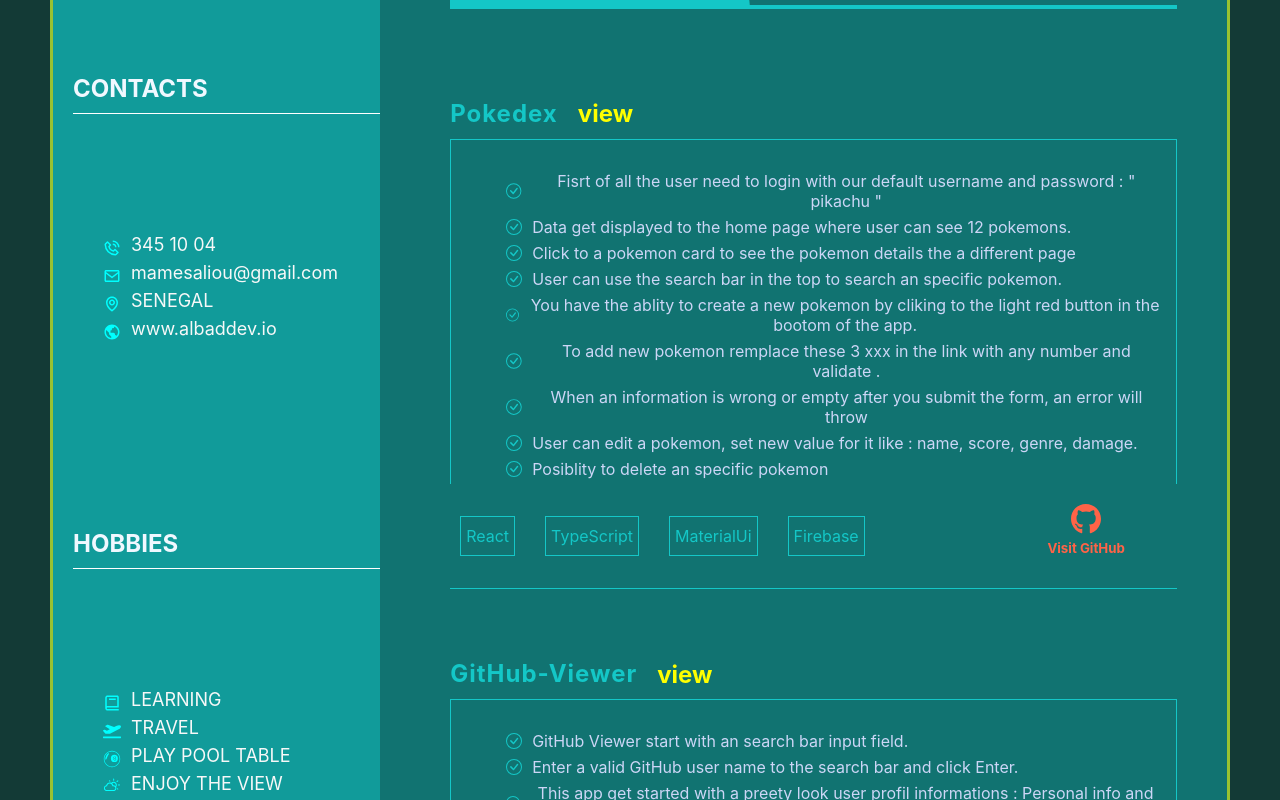
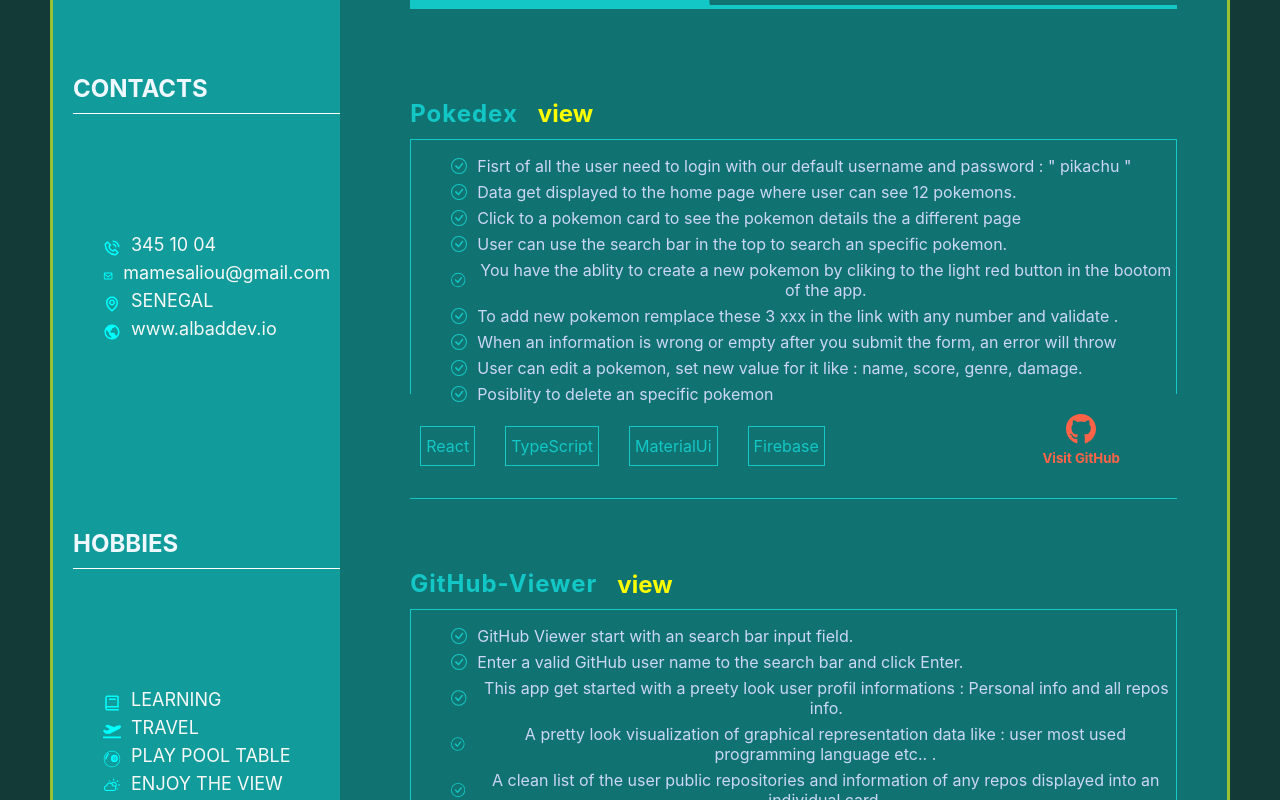
Before and after one commit to AlbadDev/portfolio_v1, a Next.js app: page /resume in a window 1280 px wide. Shown: the part 1000-1800 px from the top of the page. Built offline with nearby package versions, Linux system fonts and the light colour scheme.

Commit message:
Update: remove padding to workDescriction

```diff
--- a/styles/ExperienceCard.module.scss
+++ b/styles/ExperienceCard.module.scss
@@ -40,7 +40,7 @@
             align-items: flex-start;
             justify-content: center;
             list-style: none;
-            padding: 15px;
+            //padding: 15px;
             margin-bottom: 10px;
             color: #ccd6f6;
             border: 1px solid #14c7c7;
--- a/styles/MyResume.module.scss
+++ b/styles/MyResume.module.scss
@@ -158,7 +158,7 @@
             align-items: flex-start;
             //background-color: cadetblue;
             background-color: #11acacb6;
-            width: 30%;
+            width: 25%;
             height: 100%;
             //padding-top: 30px;
             overflow: hidden;
```
